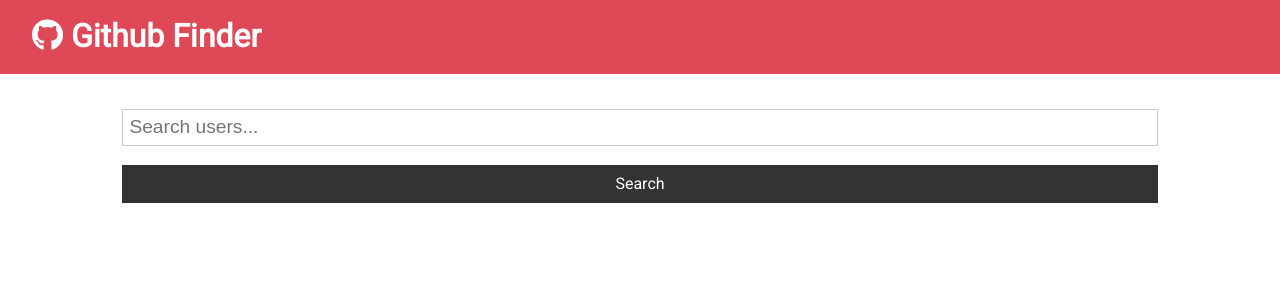
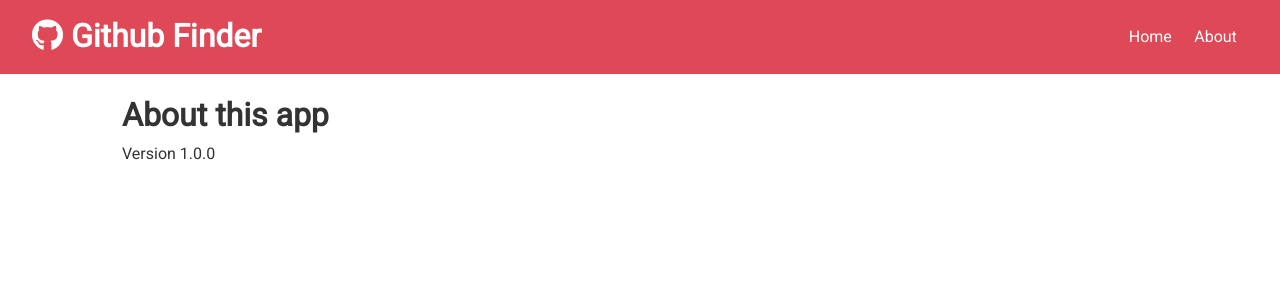
Before and after one commit to nsilverio/react-github-finder, a React (Create React App) app: page /about in a window 1280 px wide. Shown: the top 300 px of the page. Built offline with nearby package versions, Linux system fonts and the light colour scheme.

Commit message:
Add reac route, links to navbar

```diff
--- a/package.json
+++ b/package.json
@@ -9,6 +9,7 @@
     "axios": "^0.19.2",
     "react": "^16.13.1",
     "react-dom": "^16.13.1",
+    "react-router-dom": "^5.2.0",
     "react-scripts": "3.4.1"
   },
   "scripts": {
--- a/src/App.js
+++ b/src/App.js
@@ -1,10 +1,12 @@
-import React, { Component } from 'react';
+import React, { Component, Fragment } from 'react';
+import { BrowserRouter as Router, Switch, Route } from 'react-router-dom';
 import './App.css';
 import Navbar from './components/layout/Navbar';
 import Alert from './components/layout/Alert';
 import Users from './components/users/Users';
 import Search from './components/users/Search';
 import axios from 'axios';
+import About from './components/pages/About';
 class App extends Component {
   state = {
     users: [],
@@ -34,10 +36,17 @@ class App extends Component {
   render() {
     const { loading, users } = this.state;
     return (
+      <Router>
         <div className='App'>
           <Navbar />
           <div className='container'>
             <Alert alert={this.state.alert} />
+            <Switch>
+              <Route
+                exact
+                path='/'
+                render={props => (
+                  <Fragment>
                     <Search
                       searchUsers={this.searchUsers}
                       clearUsers={this.clearUsers}
@@ -45,8 +54,14 @@ class App extends Component {
                       setAlert={this.setAlert}
                     />
                     <Users loading={loading} users={users} />
+                  </Fragment>
+                )}
+              />
+              <Route exact path='/about' component={About} />
+            </Switch>
           </div>
         </div>
+      </Router>
     );
   }
 }
--- a/src/components/layout/Navbar.js
+++ b/src/components/layout/Navbar.js
@@ -1,12 +1,18 @@
 import React from 'react';
 import PropTypes from 'prop-types';
-
+import { Link } from 'react-router-dom';
 const Navbar = ({ icon, title }) => {
   return (
     <div className='navbar bg-primary'>
       <h1>
         <i className={icon} /> {title}
       </h1>
+      <ul>
+        <li>
+          <Link to='/'>Home</Link>
+          <Link to='/about'>About</Link>
+        </li>
+      </ul>
     </div>
   );
 };
--- /dev/null
+++ b/src/components/pages/About.js
@@ -0,0 +1,12 @@
+import React, { Fragment } from 'react';
+
+const About = () => {
+  return (
+    <Fragment>
+      <h1>About this app</h1>
+      <p>Version 1.0.0</p>
+    </Fragment>
+  );
+};
+
+export default About;
```
Also changed, not shown: 1 other file (tests, documents, lock files or other folders). Lines whose indentation alone changed are shown as unchanged.
